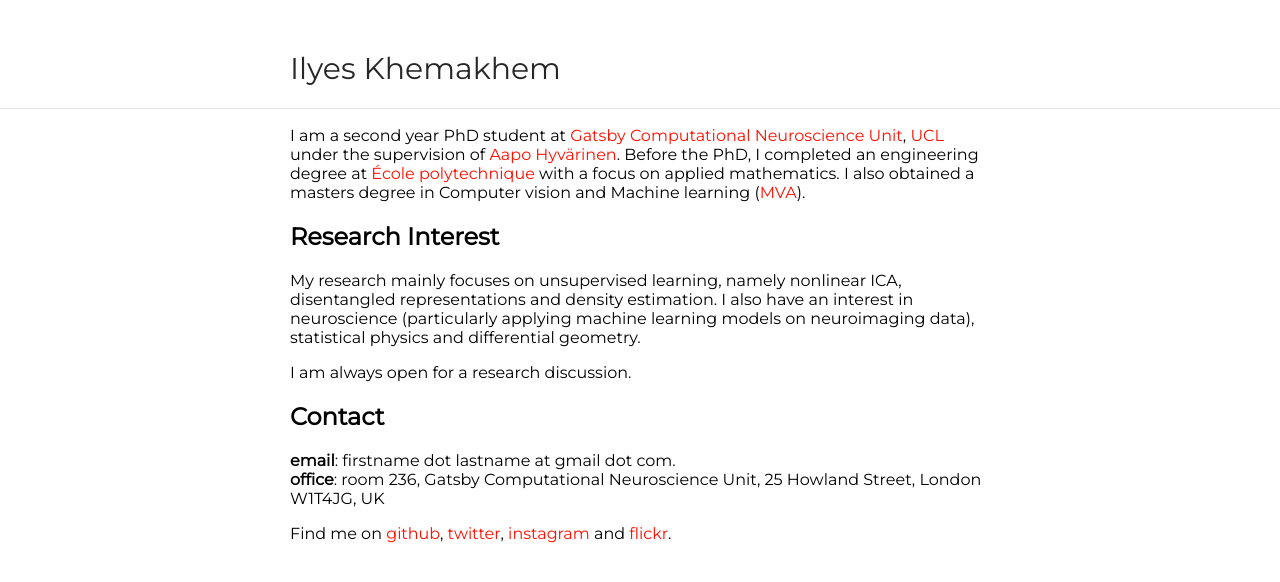
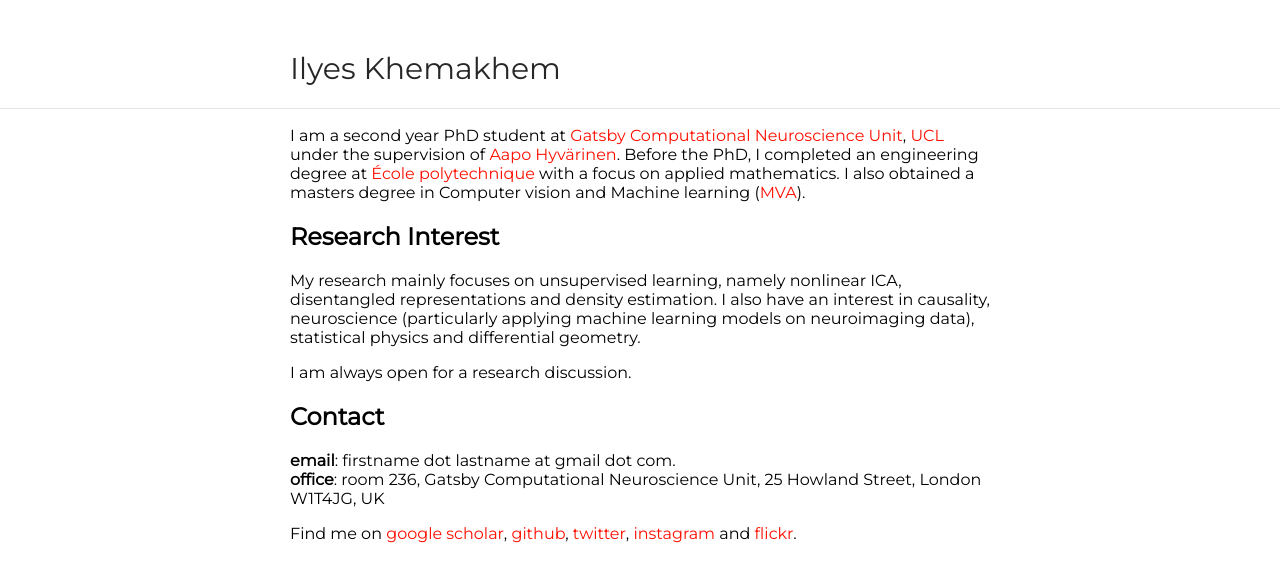
Before and after one commit to ilkhem/ilkhem.github.io, a Jekyll site: the page built from index.md, in a window 1280 px wide. Shown: the top 582 px of the page. Built offline with Jekyll 4.4.1, drawn with Linux system fonts in a browser that asks for light colours.

Commit message:
add link to gscholar

```diff
--- a/index.md
+++ b/index.md
@@ -8,7 +8,7 @@ I am a second year PhD student at [Gatsby Computational Neuroscience Unit](http:
 
 ## Research Interest
 
-My research mainly focuses on unsupervised learning, namely nonlinear ICA, disentangled representations and density estimation. I also have an interest in neuroscience (particularly applying machine learning models on neuroimaging data), statistical physics and differential geometry.
+My research mainly focuses on unsupervised learning, namely nonlinear ICA, disentangled representations and density estimation. I also have an interest in causality, neuroscience (particularly applying machine learning models on neuroimaging data), statistical physics and differential geometry.
 
 I am always open for a research discussion.
 
@@ -20,4 +20,4 @@ I am always open for a research discussion.
 **office**: room 236, Gatsby Computational Neuroscience Unit, 25 Howland Street, London W1T4JG, UK
 
 
-Find me on [github](https://github.com/ilkhem), [twitter](https://twitter.com/ilkhem), [instagram](https://www.instagram.com/layskh/) and [flickr](https://www.flickr.com/photos/khemakhem/).
+Find me on [google scholar](https://scholar.google.fr/citations?user=MBM_oOUAAAAJ&hl=en), [github](https://github.com/ilkhem), [twitter](https://twitter.com/ilkhem), [instagram](https://www.instagram.com/layskh/) and [flickr](https://www.flickr.com/photos/khemakhem/).
```
